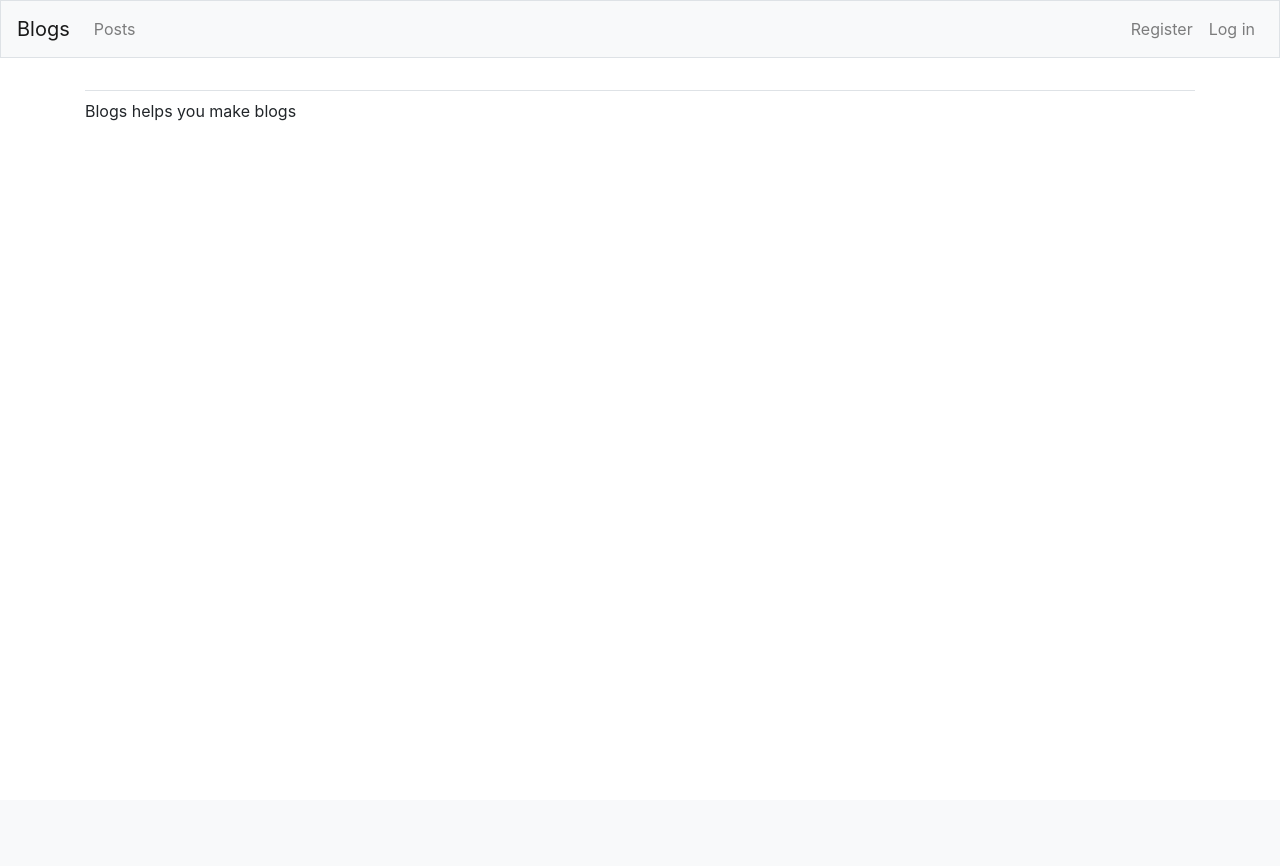
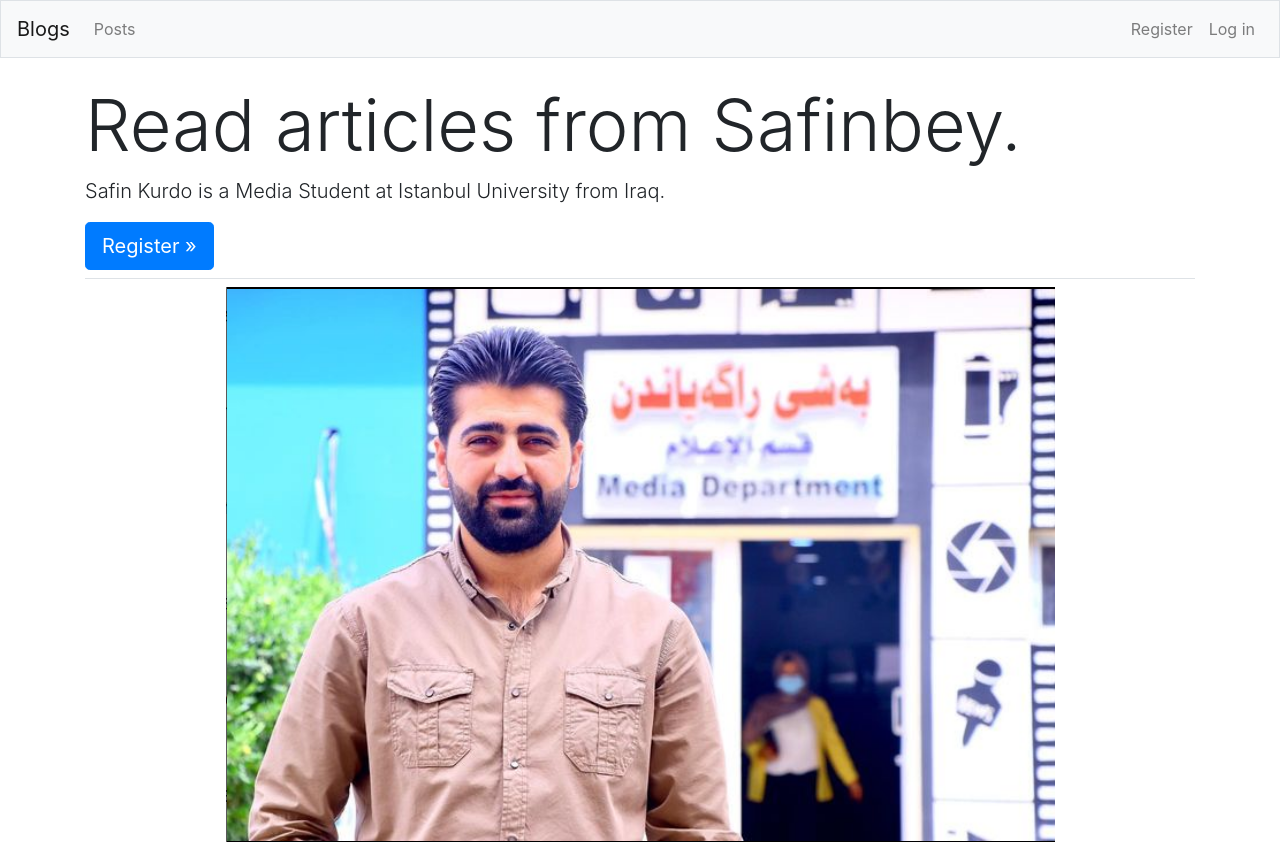
Before and after one commit to just-sabyr/blog, a Django app: page / in a window 1280 px wide. Before the commit the page ends 121 px from the top, so only its background shows below. Run offline with Django 4.2, Linux system fonts and the light colour scheme; some libraries are stand-ins or nearby versions.

Commit message:
changed index.html so that it includes an image. configured static and media folders so can load static files.

```diff
--- a/blog/settings.py
+++ b/blog/settings.py
@@ -11,6 +11,7 @@ https://docs.djangoproject.com/en/4.1/ref/settings/
 """
 
 from pathlib import Path
+import os
 
 # Build paths inside the project like this: BASE_DIR / 'subdir'.
 BASE_DIR = Path(__file__).resolve().parent.parent
@@ -132,3 +133,8 @@ DEFAULT_AUTO_FIELD = 'django.db.models.BigAutoField'
 
 # My settings
 LOGIN_URL = 'users:register'
+
+STATICFILES_DIRS = [ os.path.join(BASE_DIR, "static")]
+STATIC_ROOT = os.path.join(os.path.dirname(BASE_DIR),"static")
+MEDIA_ROOT =  os.path.join(os.path.dirname(BASE_DIR),"media")
+MEDIA_URL = '/media/'
--- a/blog/urls.py
+++ b/blog/urls.py
@@ -16,8 +16,16 @@ Including another URLconf
 from django.contrib import admin
 from django.urls import path, include
 
+from django.conf import settings
+from django.conf.urls.static import static
+
 urlpatterns = [
     path('admin/', admin.site.urls),
     path('users/', include('users.urls')),
     path('', include('blogs.urls')),
 ]
+
+if settings.DEBUG:
+    urlpatterns += static(settings.STATIC_URL,document_root=settings.STATIC_URL)
+    urlpatterns += static(settings.MEDIA_URL,document_root=settings.MEDIA_URL)
+    urlpatterns += static(settings.MEDIA_URL, document_root=settings.MEDIA_ROOT)
--- a/blogs/templates/blogs/index.html
+++ b/blogs/templates/blogs/index.html
@@ -1,7 +1,18 @@
 {% extends 'blogs/base.html' %}
+{% load static %}
+
+{% block page_header %}
+<div class="jubmotron">
+    <h1 class="display-3">Read articles from Safinbey.</h1>
+
+    <p class="lead">Safin Kurdo is a Media Student at Istanbul University from Iraq.</p>
+
+    <a class="btn btn-lg btn-primary" href="{% url 'users:register' %}"
+    role="button">Register &raquo;</a>
+</div>
+{% endblock page_header %}
+
 
 {% block content %}
-
-<p>Blogs helps you make blogs</p>
-
+<img class="mx-auto d-block mb-4" src="{% static 'safin_kurdo.jpg' %}" alt='Safin Kurdo image'>
 {% endblock content %}
--- a/blogs/urls.py
+++ b/blogs/urls.py
@@ -16,4 +16,5 @@ urlpatterns = [
     path('new_post/', views.new_post, name='new_post'),
     # Page for adding a new comment.
     path('new_comment/<int:post_id>/', views.new_comment, name='new_comment'),
+
 ]
```
Also changed, not shown: static/safin_kurdo.jpg (added).
